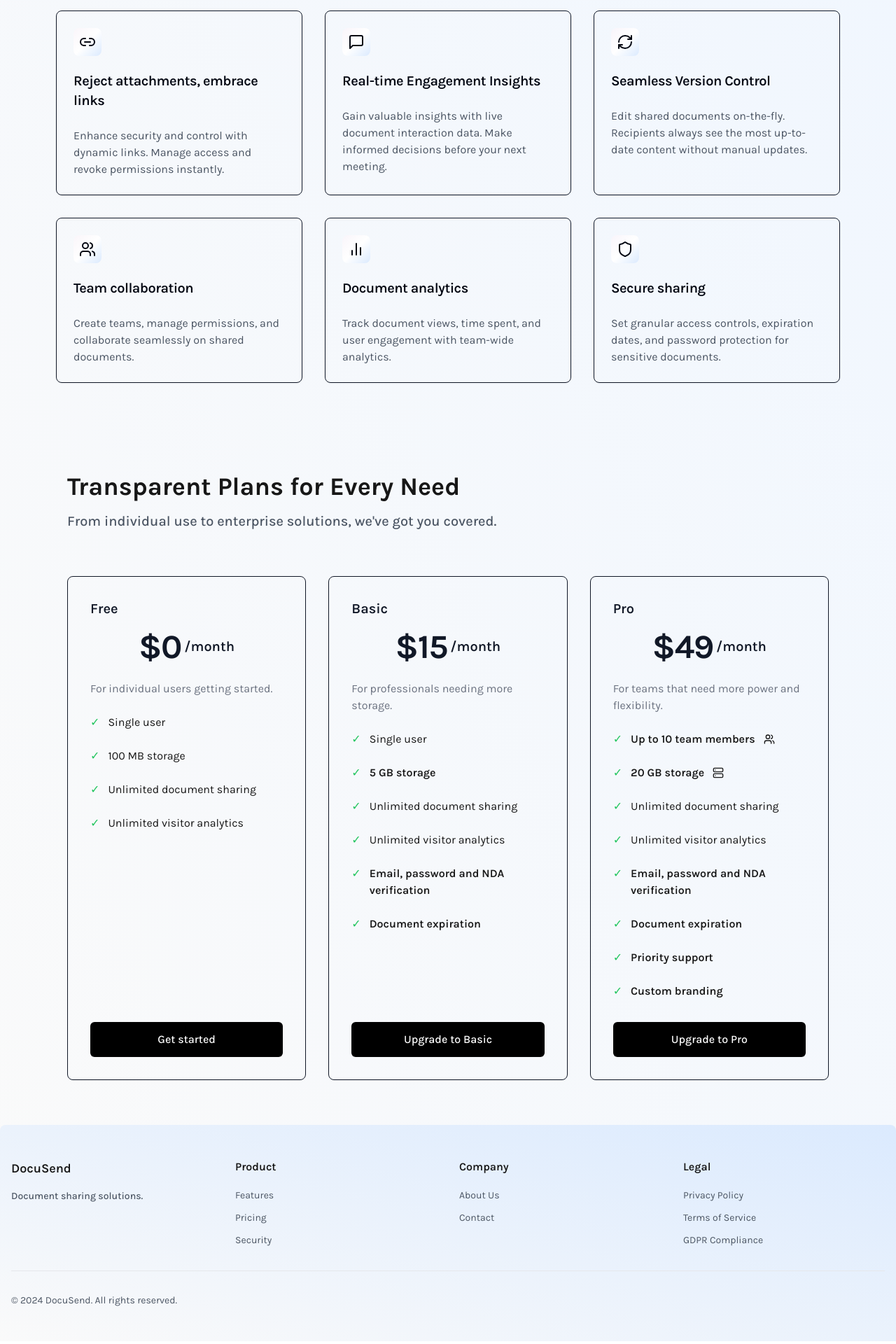
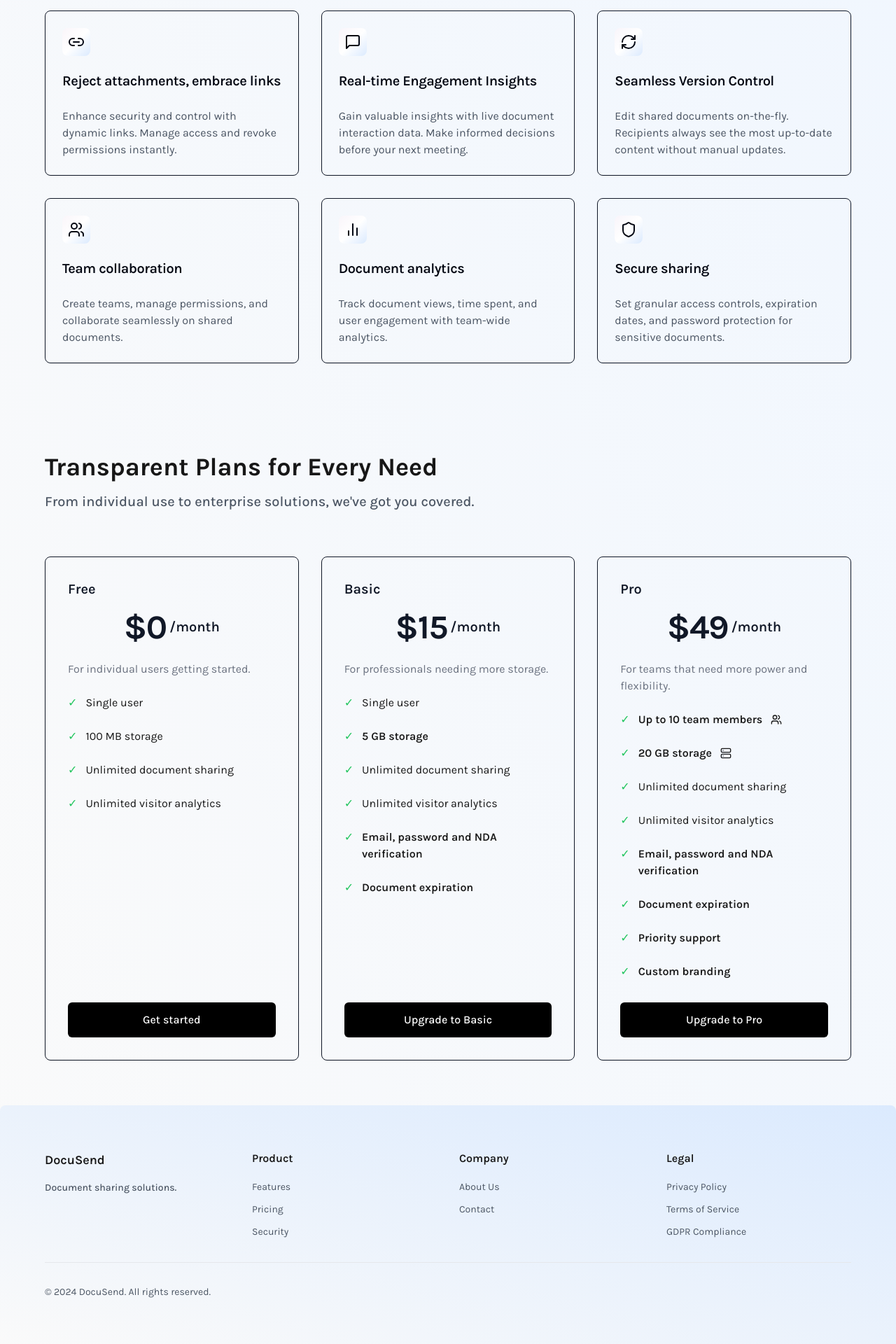
Before and after one commit to FrancoCanzani/docusend, a Next.js app: page / in a window 1280 px wide. Shown: the part 993-2913 px from the top of the page at 70% size. Built offline with nearby package versions, Linux system fonts and the light colour scheme.

Commit message:
fix padding

```diff
--- a/src/app/page.tsx
+++ b/src/app/page.tsx
@@ -131,7 +131,7 @@ export default function LandingPage() {
         </div>
       </div>
       <section className="p-8 md:p-16" id="features">
-        <div className="container px-4">
+        <div className="container">
           <h2 className="text-3xl font-bold text-start mb-12">
             Why do I need DocuSend?
           </h2>
@@ -156,7 +156,7 @@ export default function LandingPage() {
       </section>
       <section className="p-8 md:p-16" id="pricing">
         <TooltipProvider>
-          <div className="max-w-7xl mx-auto px-4 sm:px-6 lg:px-8">
+          <div className="max-w-7xl mx-auto">
             <div className="text-start">
               <h2 className="text-3xl font-bold sm:text-4xl">
                 Transparent Plans for Every Need
--- a/src/components/footer.tsx
+++ b/src/components/footer.tsx
@@ -3,8 +3,8 @@ import Link from "next/link";
 
 export default function Footer() {
   return (
-    <footer className="bg-gradient-to-tr from-neutral-50 to-blue-100 py-12 rounded-t-lg">
-      <div className="container mx-auto px-4">
+    <footer className="bg-gradient-to-tr from-neutral-50 to-blue-100 p-8 md:p-16 rounded-t-lg">
+      <div className="container mx-auto">
         <div className="grid grid-cols-1 md:grid-cols-4 gap-8">
           <div>
             <h3 className="text-lg font-semibold mb-4">DocuSend</h3>
```
